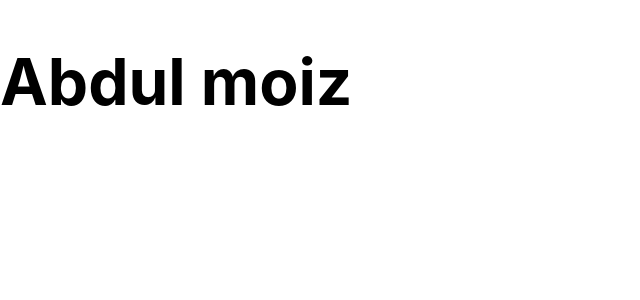
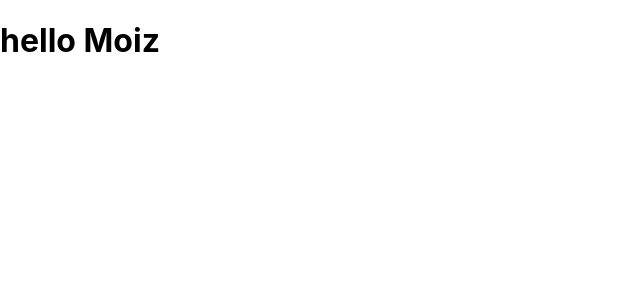
Before and after one commit to AbdulMoiz8994/mernproject1, a React (Create React App) app: page / in a window 1280 px wide. Shown: the top 300 px of the page, without its empty margins (0-640 px from the left). Built offline with nearby package versions, Linux system fonts and the light colour scheme.

Commit message:
add these practice

```diff
--- a/src/App.js
+++ b/src/App.js
@@ -4,19 +4,10 @@ import './App.css';
 class App extends Component{
   nameFunction=() => 'Abdul moiz';
   render(){
-    // const name="Abdul moiz!"
-    const loading= false;
-const showName=true
 
-  // if(loading){
-  //     return <h1>Loading...</h1>
-  // }
     return(
       <div>
-        {/* {loading ? <h1> Loading... </h1>: <h1>{this.nameFunction()}</h1>} */}
-        {loading ? <h1> Loading... </h1> : <h1>{showName && <h1>{this.nameFunction()}</h1>}</h1>}
-
-        {/* <h1>hello {name}</h1> */}
+        <h1>hello Moiz</h1>
       </div>
     )
   }
```
